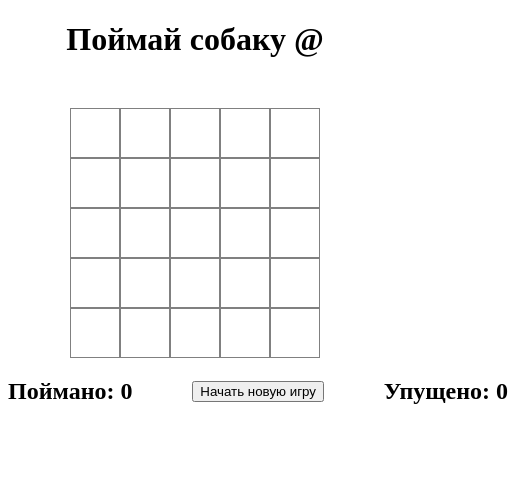
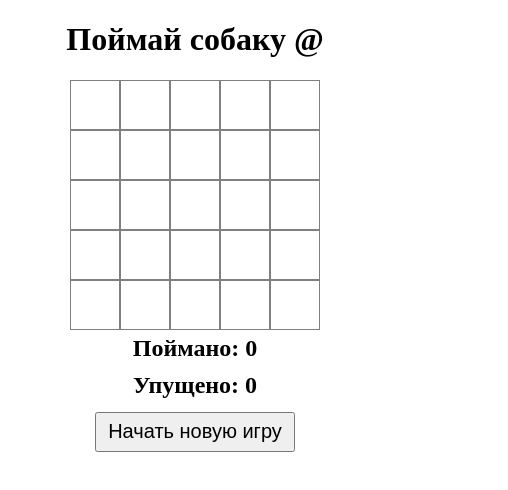
Before and after one commit to dmytro-ost/mole, an Angular app: page / in a window 390 px wide. Shown: the top 490 px of the page, 508 px wide, since content can reach past the window. Built offline with nearby package versions, Linux system fonts and the light colour scheme.

Commit message:
fix mobile css

```diff
--- a/package.json
+++ b/package.json
@@ -3,8 +3,8 @@
   "version": "0.0.0",
   "scripts": {
     "ng": "ng",
-    "start": "ng serve",
-    "build": "ng build",
+    "start": "ng serve -o",
+    "build": "ng build --configuration production",
     "watch": "ng build --watch --configuration development",
     "test": "ng test --source-map=false --browsers=ChromeHeadless --watch=false"
   },
--- a/src/app/app.component.scss
+++ b/src/app/app.component.scss
@@ -24,10 +24,6 @@ h1 {
   justify-content: center;
   align-items: center;
 
-  &:hover {
-    background-color: #e4e4e4;
-  }
-
   div {
     display: none;
     font-weight: bolder;
@@ -40,7 +36,7 @@ h1 {
 }
 
 .score {
-  width: calc($WIDTH * sqrt($FIELDS_COUNT) * 2);
+  max-width: calc($WIDTH * sqrt($FIELDS_COUNT) * 2);
   display: flex;
   justify-content: space-between;
   align-items: center;
@@ -50,3 +46,39 @@ h1 {
     cursor: pointer;
   }
 }
+
+@media screen and (max-width: 550px) {
+  .score {
+    flex-direction: column;
+  }
+
+  .main {
+    margin: 20px auto 0;
+  }
+
+  h2 {
+    margin: 5px;
+    padding: 0;
+  }
+
+  button {
+    height: 40px;
+    width: 200px;
+    order: 1;
+    font-size: 20px;
+    margin-top: 8px;
+  }
+
+}
+
+@media (hover: hover) {
+  .field:hover {
+    background-color: #e4e4e4;
+  }
+}
+
+@media (hover: none) {
+  .field:active {
+    background-color: #e4e4e4;
+  }
+}
```
